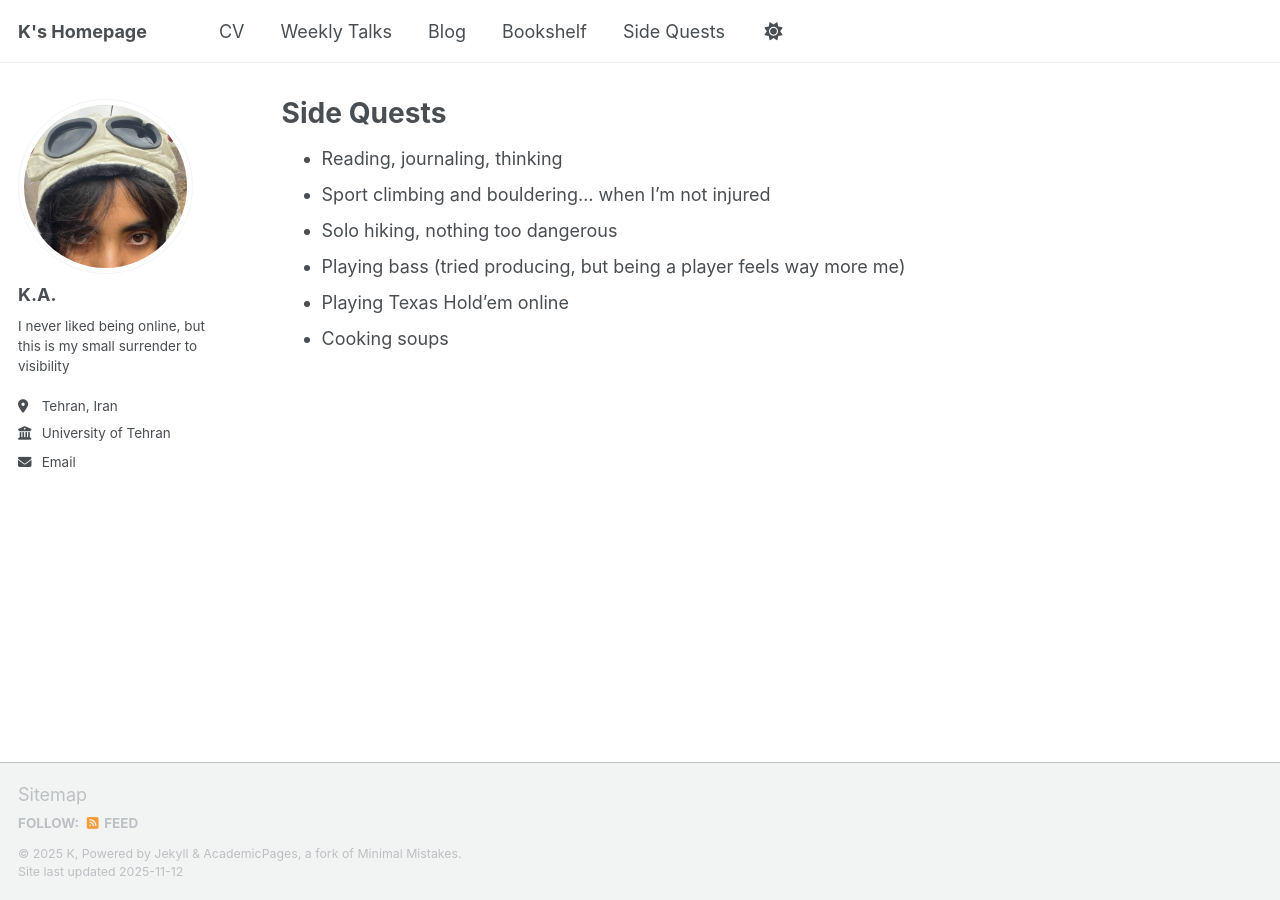
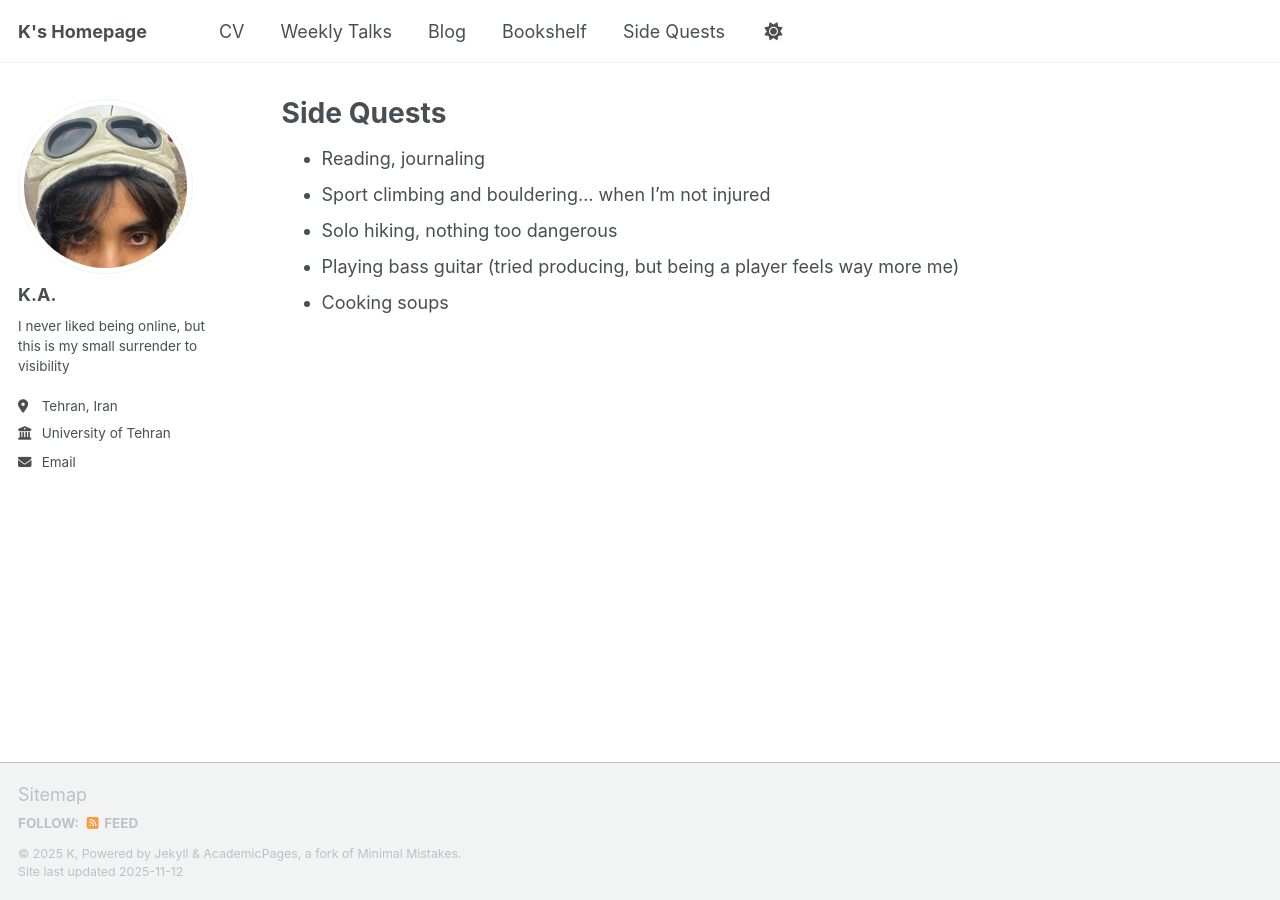
Before and after one commit to kabdollahi/kabdollahi.github.io, a Jekyll site: the page built from _pages/sidequests.md, in a window 1280 px wide. Built offline with Jekyll 4.4.1, drawn with Linux system fonts in a browser that asks for light colours; a script that is not in the unit is left out.

Commit message:
Update sidequests.md

```diff
--- a/_pages/sidequests.md
+++ b/_pages/sidequests.md
@@ -5,9 +5,8 @@ permalink: /sidequests/
 author_profile: true
 ---
 
-- Reading, journaling, thinking
+- Reading, journaling
 - Sport climbing and bouldering… when I'm not injured
 - Solo hiking, nothing too dangerous
-- Playing bass (tried producing, but being a player feels way more me)
-- Playing Texas Hold’em online
+- Playing bass guitar (tried producing, but being a player feels way more me)
 - Cooking soups
```
